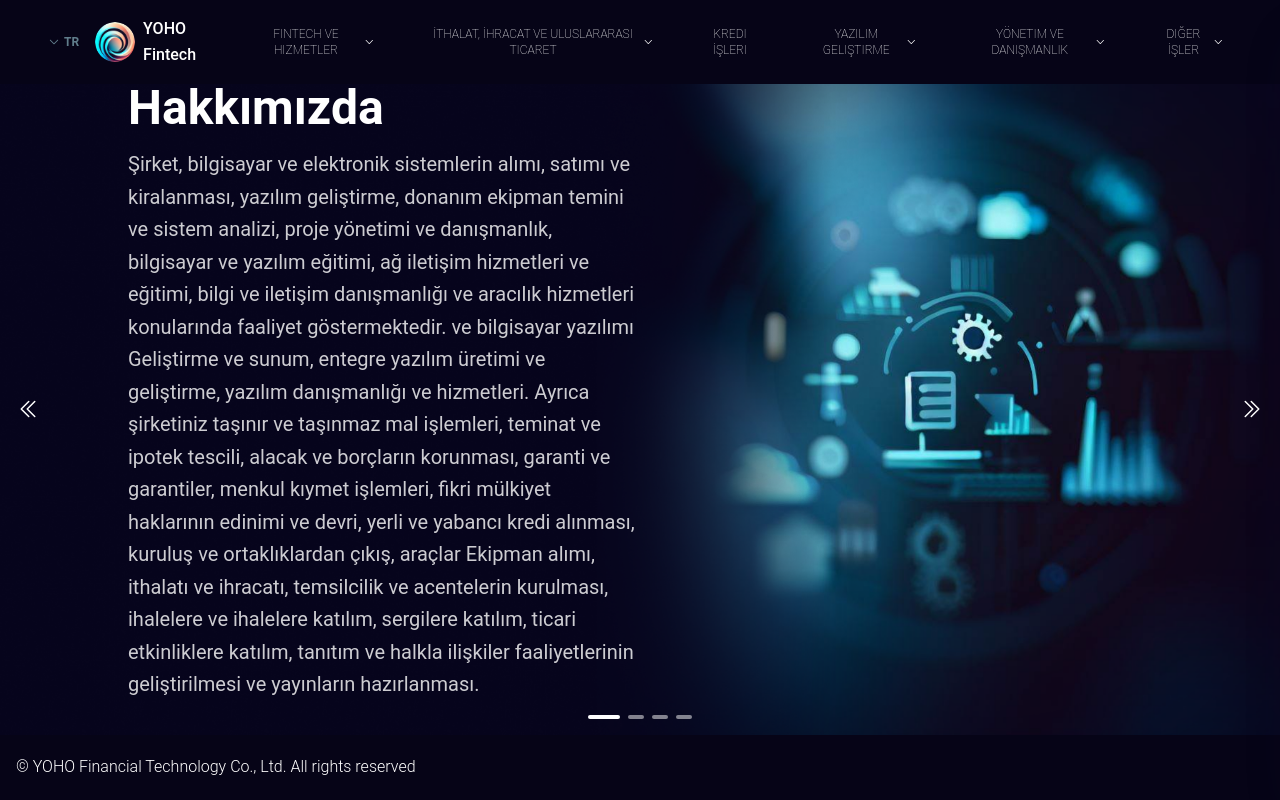
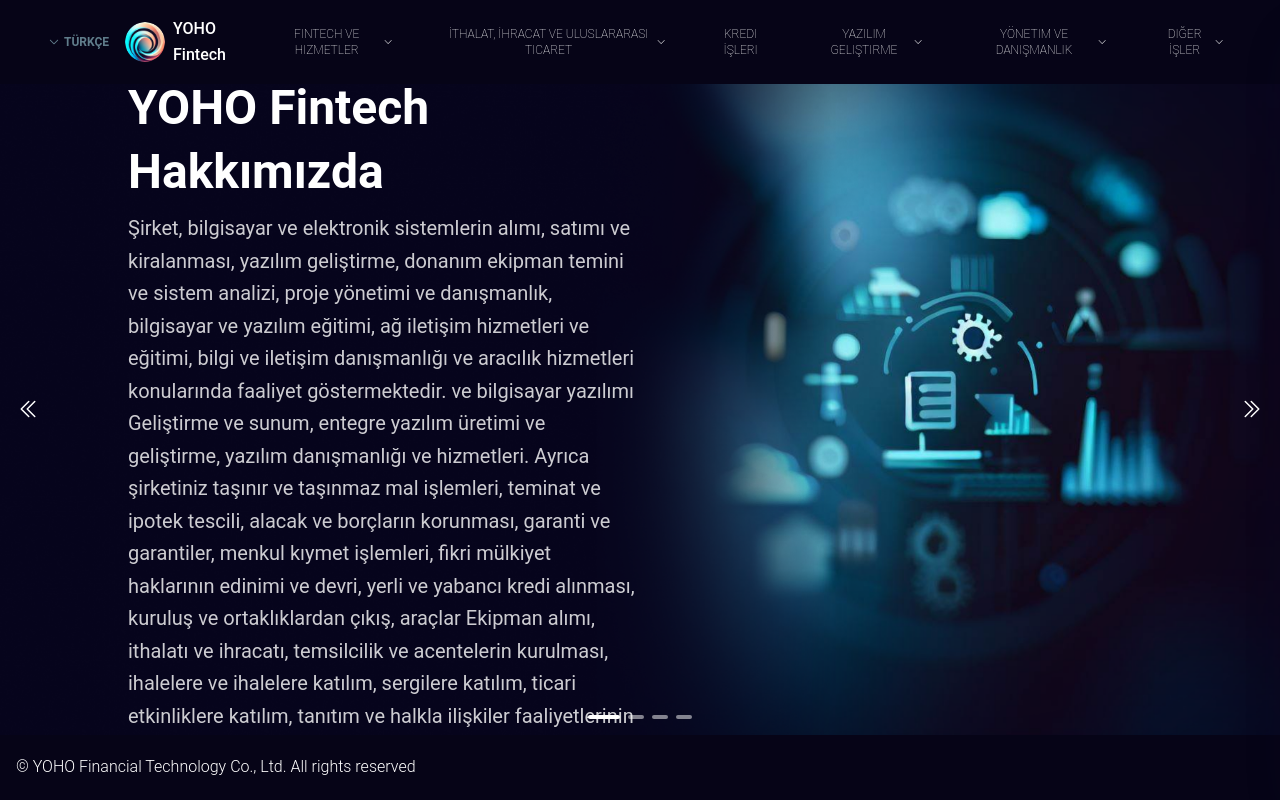
Before and after one commit to mtarikucar/yohointroduction, a React (Vite) app in the folder client/: page / in a window 1280 px wide. Built offline with nearby package versions, Linux system fonts and the light colour scheme.

Commit message:
title and traditioanl chineses active

```diff
--- a/client/i18n.js
+++ b/client/i18n.js
@@ -2,14 +2,16 @@
 import { initReactI18next } from 'react-i18next';
 
 import tr from './locales/tr.json';
-import zh from './locales/zh-cn.json';
+import zhsmpl from './locales/zh-cn.json';
 import en from './locales/en.json'
+import zhtrd from "./locales/zh-hant.json"
 
 
 const resources = {
   en: { translation: en },
   tr: { translation: tr },
-  zh: { translation: zh }
+  zhsmpl: { translation: zhsmpl },
+  zhtrd: { translation: zhtrd }
 };
 
 
--- a/client/src/layouts/Components/Navbar/LanguageMenu.jsx
+++ b/client/src/layouts/Components/Navbar/LanguageMenu.jsx
@@ -19,8 +19,8 @@
 const LanguageItems = [
   { label: "Türkçe", code: "tr" },
   { label: "English", code: "en" },
-  { label: "繁體中文", code: "zh-cn" },
-   { label: "简体中文", code: "zh-hant" },
+  { label: "繁體中文", code: "zhsmpl" },
+   { label: "简体中文", code: "zhtrd" },
 ];
 
 
@@ -51,7 +51,7 @@
               className={`h-3 w-3 transition-transform ${isMenuOpen ? "rotate-180" : ""
               }`}
           />
-          {currentLanguage}
+          {LanguageItems.filter(item => item.code == currentLanguage).map(item =>item.label)}
         </Button>
       </MenuHandler>
       <MenuList className="p-1">
--- a/client/src/pages/components/Carousel.jsx
+++ b/client/src/pages/components/Carousel.jsx
@@ -25,6 +25,13 @@
                 <motion.div initial="hidden" animate="visible" variants={textVariants} className="absolute inset-0 grid h-full w-full items-center ">
                     <div className="w-3/4 pl-12 md:w-2/4 md:pl-20 lg:pl-32">
                         <motion.div variants={textVariants}>
+                            <Typography
+                                variant="h1"
+                                color="white"
+                                className="mb-4 text-3xl md:text-4xl lg:text-5xl"
+                            >
+                                YOHO Fintech
+                            </Typography>
                             <Typography
                                 variant="h1"
                                 color="white"
```
